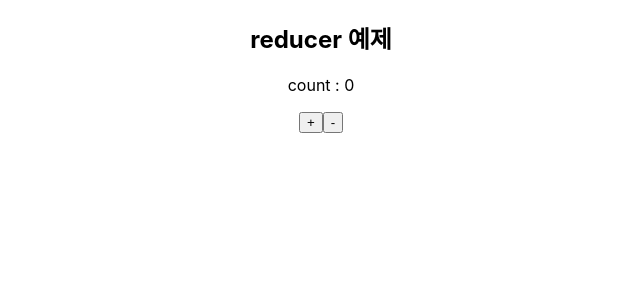
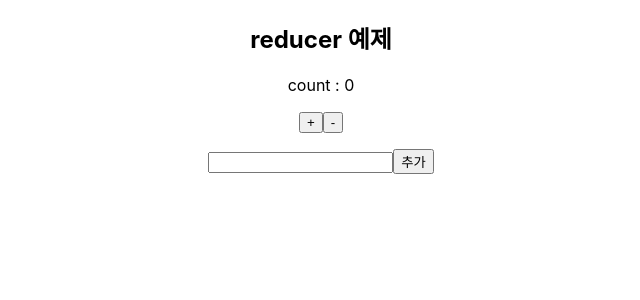
Before and after one commit to nam2626/KH_3DAY, a React (Create React App) app in the folder react/event-state/: page / in a window 1280 px wide. Shown: the top 300 px of the page, without its empty margins (319-959 px from the left). Built offline with nearby package versions, Linux system fonts and the light colour scheme.

Commit message:
reducer 적용

```diff
--- a/react/event-state/src/components/ReducerEx.jsx
+++ b/react/event-state/src/components/ReducerEx.jsx
@@ -1,23 +1,30 @@
-import { useReducer } from 'react';
+import { useReducer, useRef } from 'react';
 //상태값을 제어하는 함수
 function reducer(state, action) {
-  console.log(action);
+  console.log(state, action);
   switch (action.type) {
     case 'INCREMENT':
       return { value: state.value + 1 };
     case 'DECREMENT':
       return { value: state.value - 1 };
+    case 'ADDNUMBER':
+      return { value: state.value + action.payload };
   }
 }
 export default () => {
   const [count, dispatch] = useReducer(reducer, { value: 0 });
+  const num = useRef(null);
   return (
     <div>
       <h2>reducer 예제</h2>
       <p>count : {count.value}</p>
       <p>
         <button onClick={() => dispatch({ type: 'INCREMENT', payload: 1 })}>+</button>
-        <button>-</button>
+        <button onClick={() => dispatch({ type: 'DECREMENT', payload: 1 })}>-</button>
+      </p>
+      <p>
+        <input type="number" ref={num} />
+        <button onClick={() => dispatch({ type: 'ADDNUMBER', payload: parseInt(num.current.value) })}>추가</button>
       </p>
     </div>
   );
```
